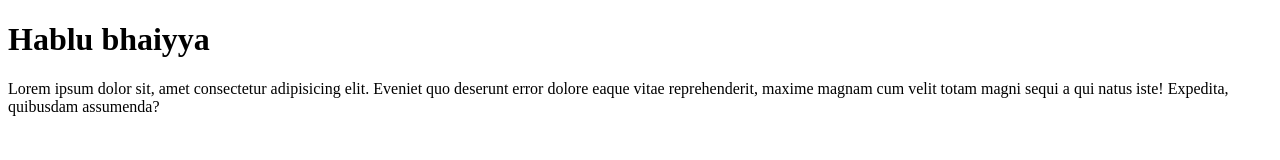
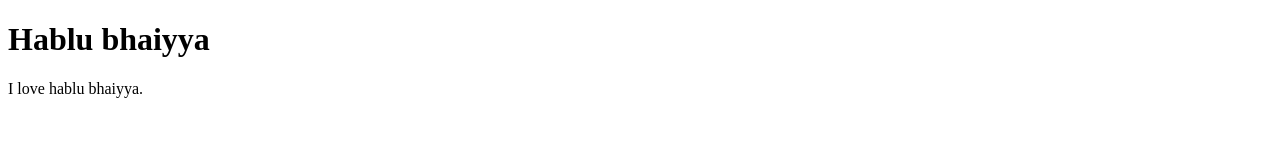
Before and after one commit to Sayeda01/3rd-website, a plain HTML site: page index.html in a window 1280 px wide. Drawn offline with Linux system fonts and the light colour scheme.

Commit message:
Update index.html

```diff
--- a/index.html
+++ b/index.html
@@ -7,6 +7,6 @@
 </head>
 <body>
     <h1>Hablu bhaiyya</h1>
-    <p>Lorem ipsum dolor sit, amet consectetur adipisicing elit. Eveniet quo deserunt error dolore eaque vitae reprehenderit, maxime magnam cum velit totam magni sequi a qui natus iste! Expedita, quibusdam assumenda?</p>
+   <p> I love hablu bhaiyya. </p>
 </body>
 </html>
```
